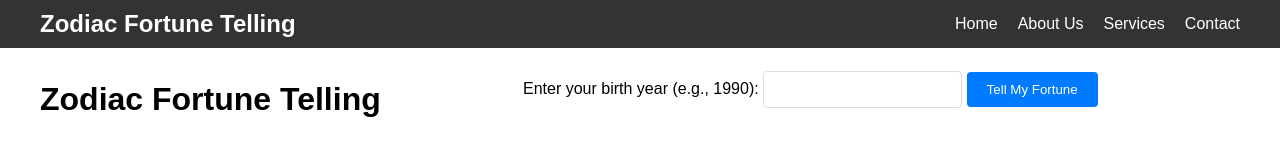
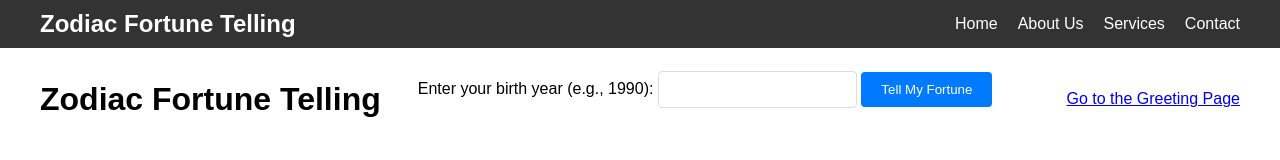
Before and after one commit to mizukijuly/FortuneTelling, a plain HTML site: page index.html in a window 1280 px wide. Drawn offline with Linux system fonts and the light colour scheme.

Commit message:
cgi-bin added

```diff
--- a/index.html
+++ b/index.html
@@ -35,6 +35,7 @@
                 <img id="zodiacImage" src="" alt="" style="display:none;">
                 <p id="zodiacText"></p>
             </div>
+            <p><a href="cgi-bin/greet.pl">Go to the Greeting Page</a></p>
         </div>
     </main>
 
```
Also changed, not shown: 1 other file.
